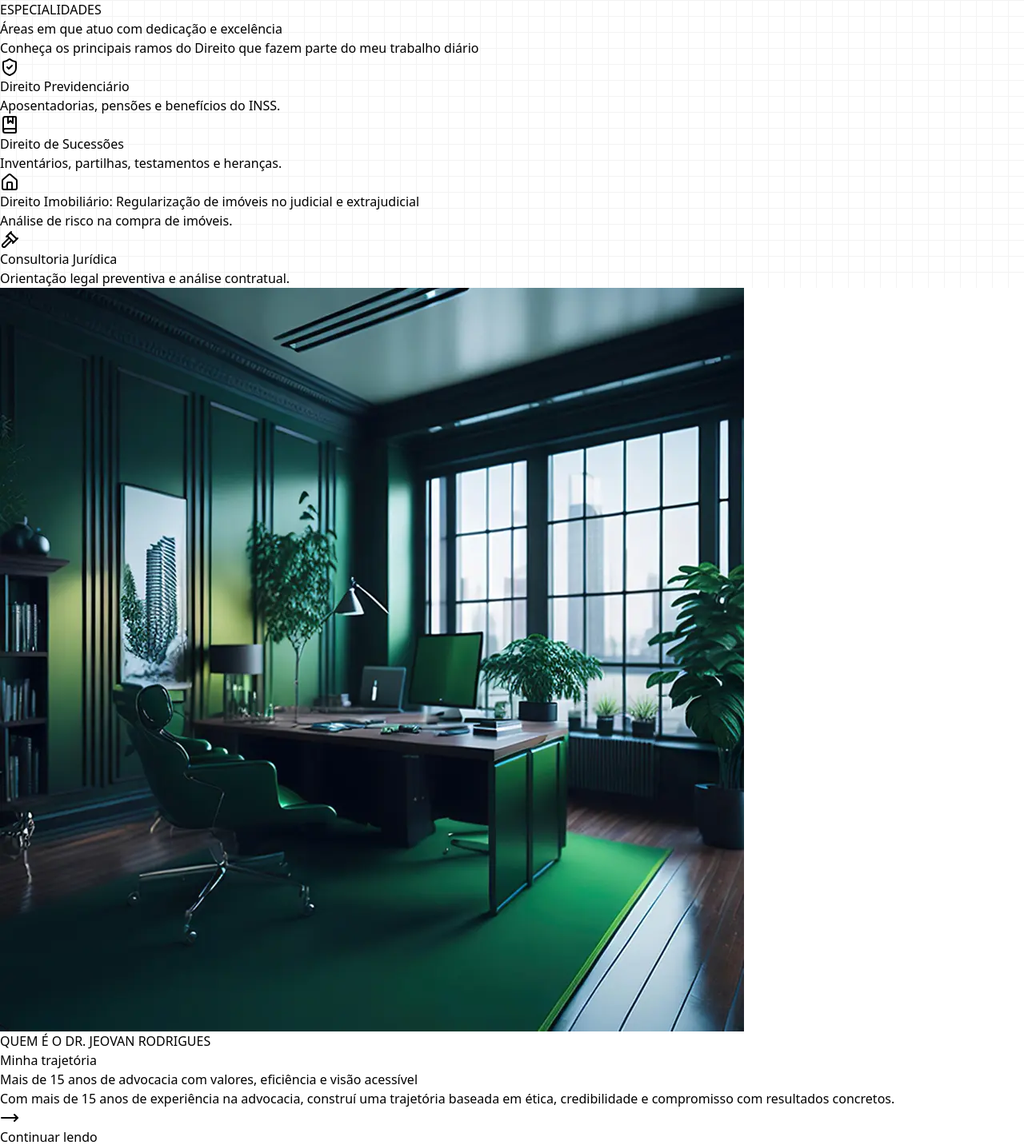
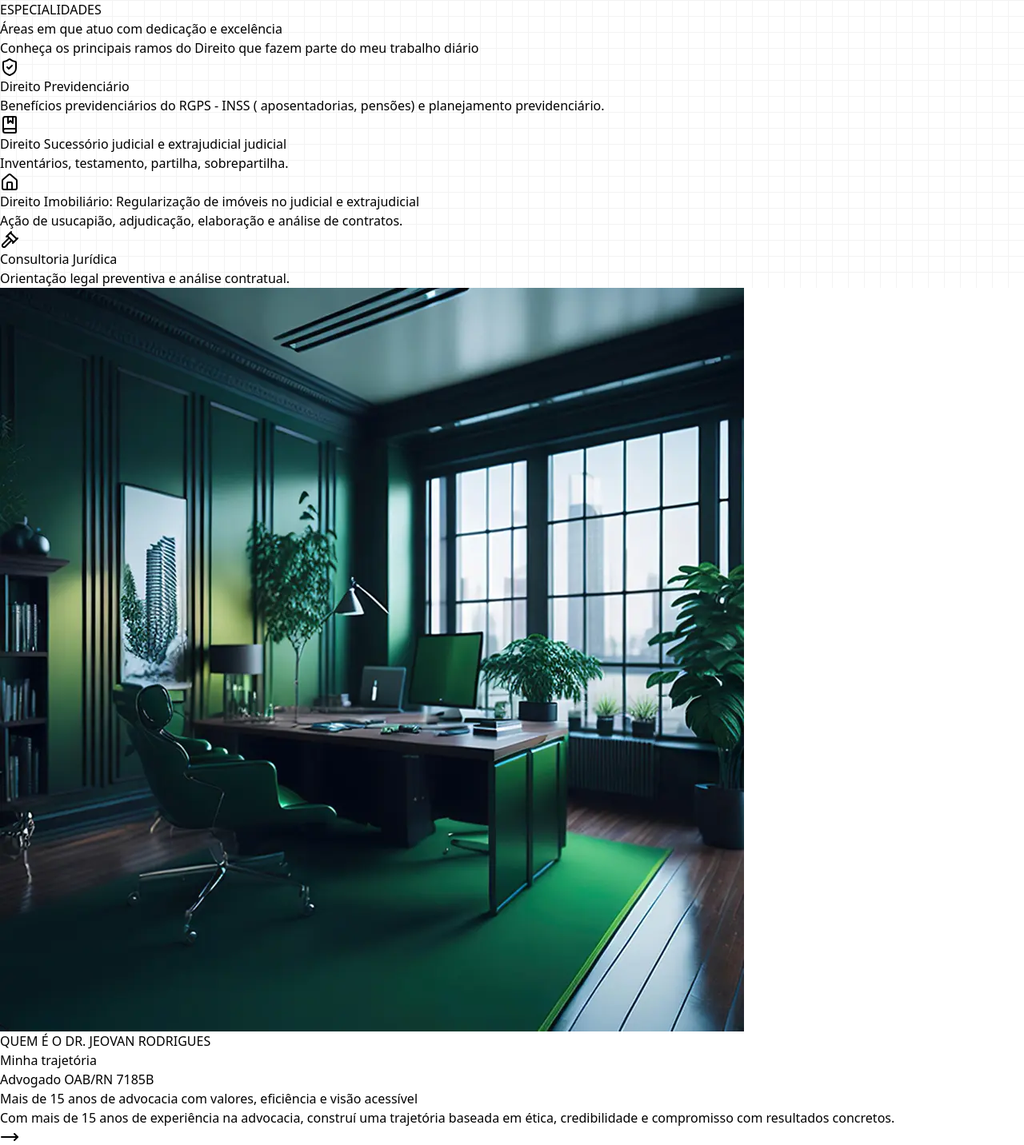
Before and after one commit to Paper-Street-Softwares/LP-Jeovan-Rodrigues, a React (Vite) app: page / in a window 1280 px wide. Shown: the part 464-1896 px from the top of the page at 80% size. Built offline with nearby package versions, Linux system fonts and the light colour scheme; a web font is replaced by a local one.

Commit message:
fix: Subir código

```diff
--- a/src/components/cards/IconFeatureCard.jsx
+++ b/src/components/cards/IconFeatureCard.jsx
@@ -19,7 +19,7 @@ export default function IconFeatureCard(props) {
 
   return (
     <div
-      className={`w-full tablet1:min-h-[300px] p-0 tablet1:w-[290px] mt-[36px] tablet1:mt-0 desktop1:w-[260px] desktop1:h-[300px] flex flex-col items-center desktop1:hover:scale-110 transition desktop1:p-0 ${className}`}
+      className={`w-full tablet1:min-h-[300px] p-0 tablet1:w-[290px] mt-[36px] tablet1:mt-0 desktop1:w-[260px] desktop1:h-[340px] flex flex-col items-center desktop1:hover:scale-110 transition desktop1:p-0 ${className}`}
     >
 
       <div
--- a/src/components/sections/FeaturesWithIcons.jsx
+++ b/src/components/sections/FeaturesWithIcons.jsx
@@ -58,7 +58,7 @@ export default function FeaturesWithIcons({ colorMode }) {
 
           <MotionDivDownToUp className="hidden desktop1:flex justify-center w-[35%]">
             <div
-              className="hidden h-[640px] w-full desktop1:flex col2 rounded-2xl bg-top bg-cover shadow-custom-opacity shadow-shadowFeatures/10"
+              className="hidden h-[700px] desktop2:h-[750px] w-full desktop1:flex col2 rounded-2xl bg-top bg-cover shadow-custom-opacity shadow-shadowFeatures/10"
               style={{
                 backgroundImage: `url(${content.texts.features.imgFeatures})`,
               }}
@@ -90,3 +90,4 @@ export default function FeaturesWithIcons({ colorMode }) {
     </SectionArea>
   );
 }
+// comentario
--- a/src/content/content.jsx
+++ b/src/content/content.jsx
@@ -192,7 +192,8 @@ const content = {
       card1: {
         img: featuresImg1,
         title: "Direito Previdenciário",
-        subtitle: "Aposentadorias, pensões e benefícios do INSS.",
+        subtitle:
+          "Benefícios previdenciários do RGPS - INSS ( aposentadorias,  pensões) e planejamento previdenciário.",
         description: (
           <div>
             A_Definir
@@ -224,8 +225,8 @@ const content = {
       },
       card2: {
         img: featuresImg2,
-        title: "Direito de Sucessões",
-        subtitle: "Inventários, partilhas, testamentos e heranças.",
+        title: "Direito Sucessório judicial e extrajudicial judicial",
+        subtitle: "Inventários, testamento, partilha, sobrepartilha.",
         description: (
           <div>
             A_Definir
@@ -259,7 +260,8 @@ const content = {
         img: featuresImg3,
         title:
           "Direito Imobiliário: Regularização de imóveis no judicial e extrajudicial",
-        subtitle: "Análise de risco na compra de imóveis.",
+        subtitle:
+          "Ação de usucapião, adjudicação, elaboração e análise de contratos.",
         description: (
           <div>
             A_Definir <br />
@@ -390,8 +392,12 @@ const content = {
       },
       miniTag: "QUEM É O DR. JEOVAN RODRIGUES",
       title: "Minha trajetória",
-      subtitle:
-        "Mais de 15 anos de advocacia com valores, eficiência e visão acessível",
+      subtitle: (
+        <p>
+          Advogado OAB/RN 7185B <br /> Mais de 15 anos de advocacia com valores,
+          eficiência e visão acessível
+        </p>
+      ),
       labelInstagram: "Siga-me no Instagram",
       labelFacebook: "Siga-me no Facebook",
       labelLinkedin: "Siga-me no LinkedIn",
```
